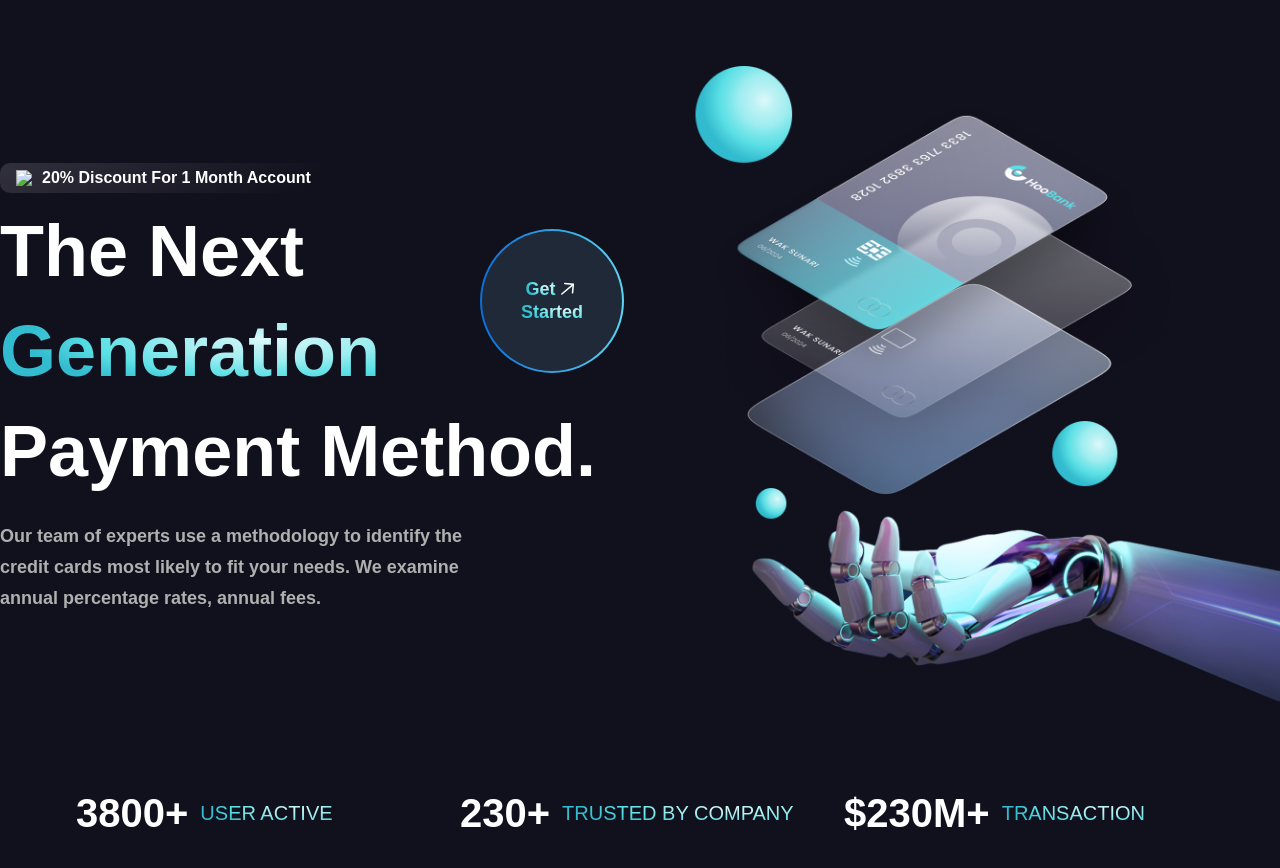
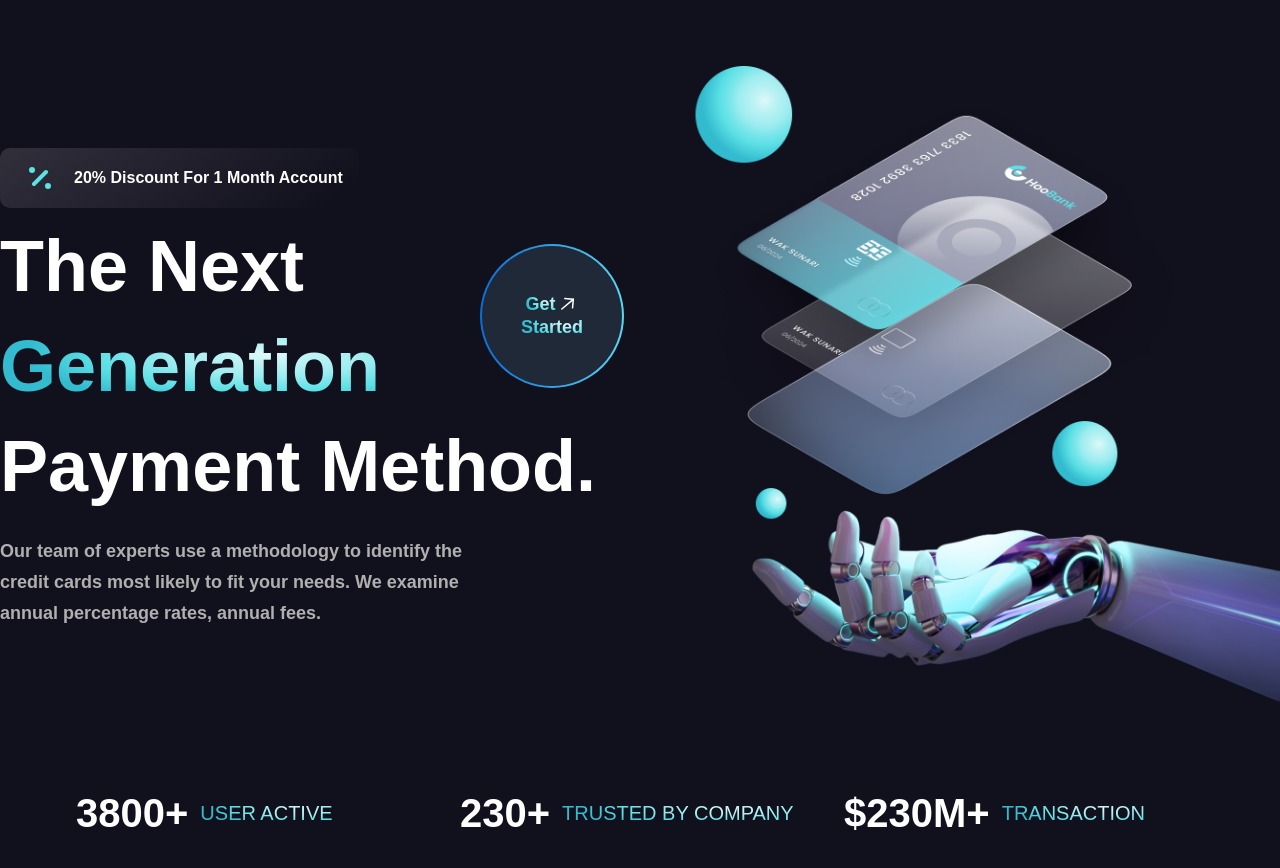
Before and after one commit to hadiashahid202/hadiabank, a website: page index.html in a window 1280 px wide. Shown: the part 78-946 px from the top of the page. Drawn offline with nearby package versions, Linux system fonts and the light colour scheme.

Commit message:
hadiabank

```diff
--- a/index.html
+++ b/index.html
@@ -58,7 +58,7 @@
             <section class="section">
               <div class="payment-section">
                 <div class="discount-banner">
-                  <img src="assets/icons/download.svg" />
+                  <img src="assets/icons/downloadicon.svg" />
                   <p>
                     <strong>20%</strong> Discount For
                     <strong>1 Month</strong> Account
```
Also changed, not shown: assets/icons/downloadicon.svg (added).
